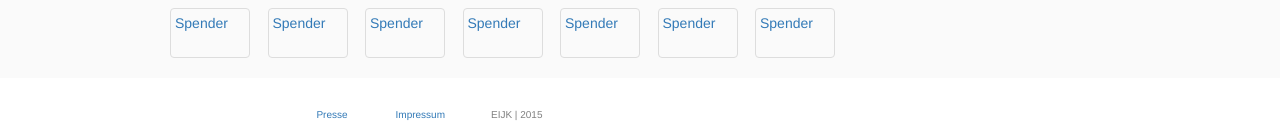
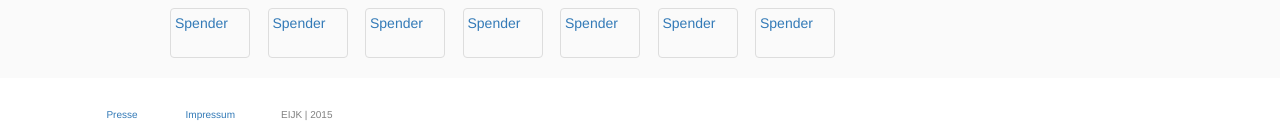
Before and after one commit to susedev/test, a Jekyll site: the page built from download.html, in a window 1280 px wide. Shown: the part 2273-2403 px from the top of the page. Built offline with Jekyll 4.4.1, drawn with Linux system fonts in a browser that asks for light colours; nearby versions of some CDN libraries.

Commit message:
Update page.html

```diff
--- a/_layouts/page.html
+++ b/_layouts/page.html
@@ -73,12 +73,6 @@ layout: base
 </footer>
 
 
-<div class="container">
-  <div class="row">
-    <div class="col-md-2">
-
-    </div>
-    <div class="col-md-7">
         <div class="container">
             <div class="row">
                 <div class="col-md-1">
@@ -92,9 +86,3 @@ layout: base
                 </div>
             </div>
         </div>
-    </div>
-    <div class="col-md-3>
-
-    </div>
-  </div>
-</div>
```
